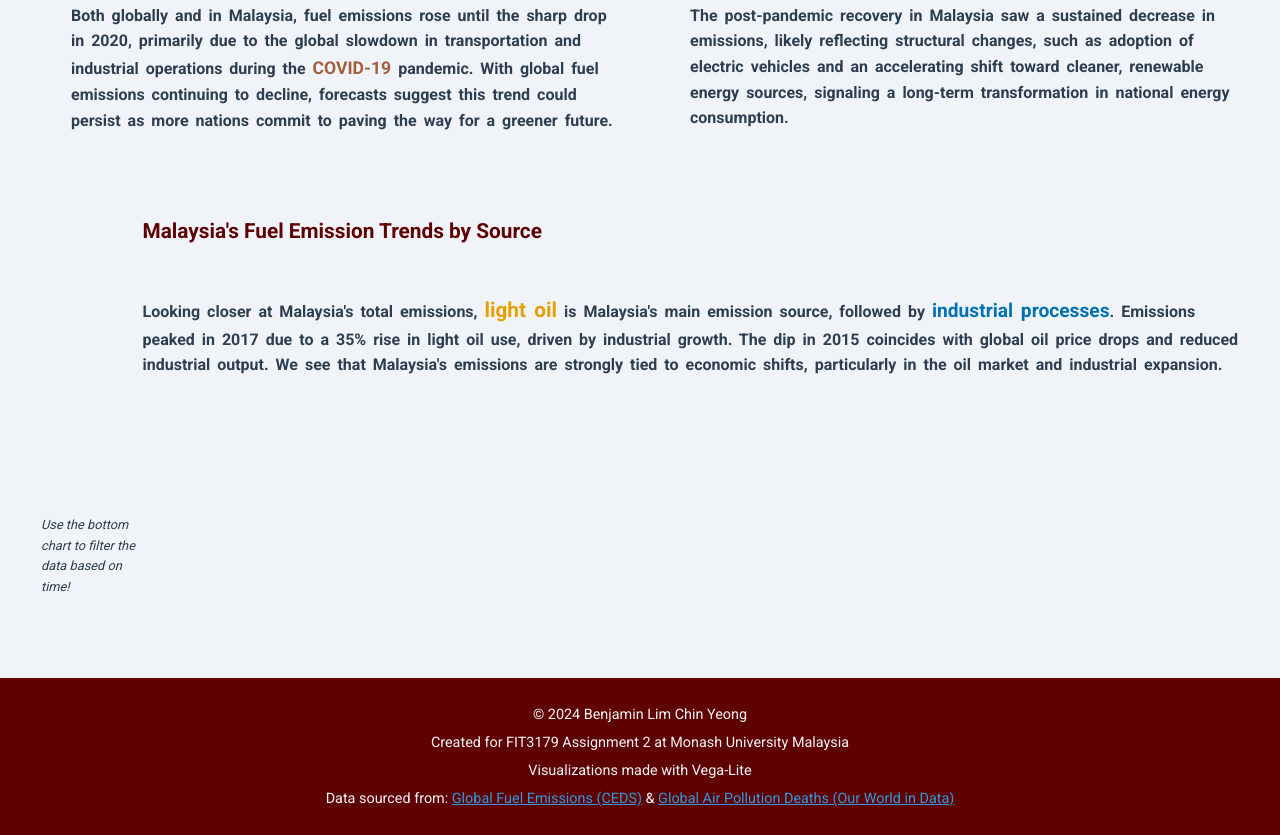
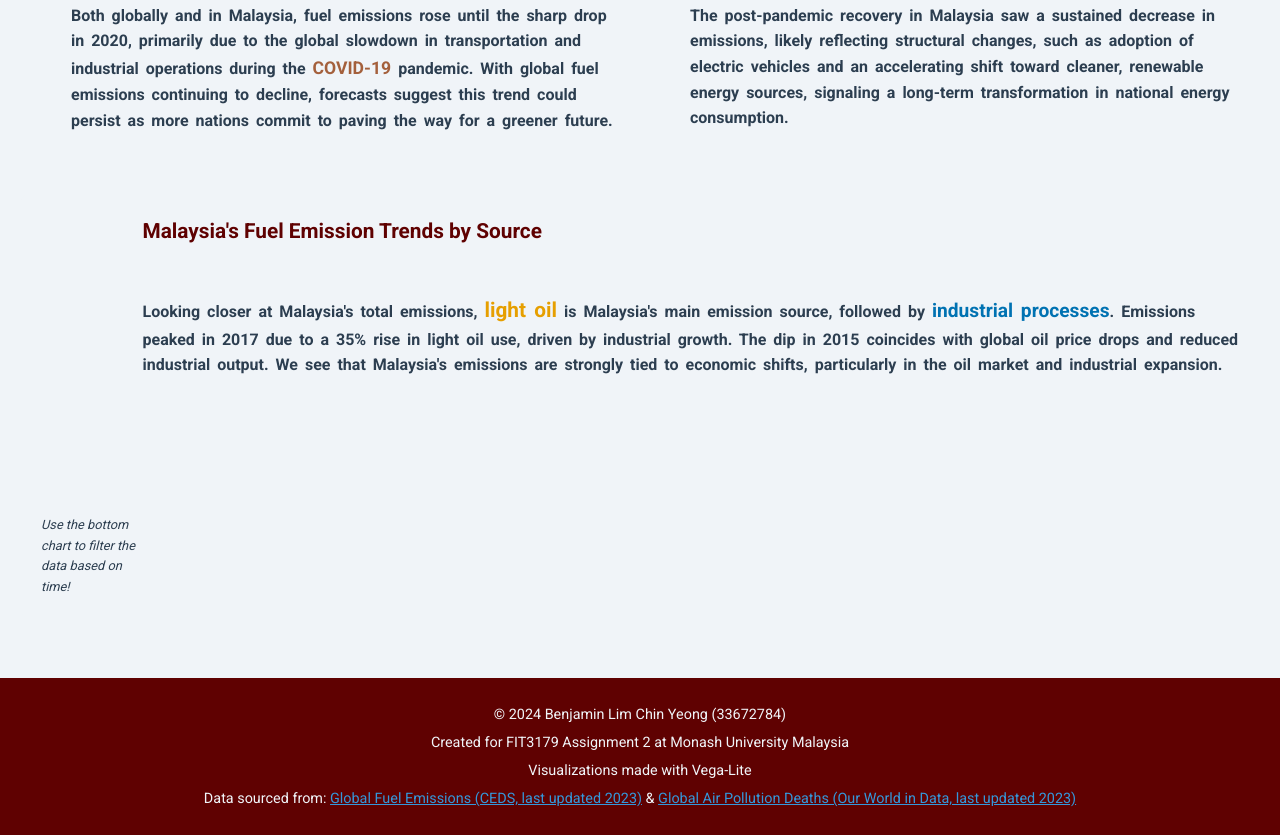
Before and after one commit to BenjyLimmy/FIT3179, a plain HTML site: page index.html in a window 1280 px wide. Shown: the part 3222-4057 px from the top of the page. Drawn offline with nearby package versions, Linux system fonts and the light colour scheme; a script that the page names is missing.

Commit message:
Update footer

```diff
--- a/index.html
+++ b/index.html
@@ -240,7 +240,7 @@
     </div>
 
     <div class="footer">
-      <p class="p-footer">&copy; 2024 Benjamin Lim Chin Yeong</p>
+      <p class="p-footer">&copy; 2024 Benjamin Lim Chin Yeong (33672784)</p>
       <p class="p-footer">
         Created for FIT3179 Assignment 2 at Monash University Malaysia
       </p>
@@ -249,12 +249,12 @@
         Data sourced from:
         <a
           href="https://github.com/owid/owid-datasets/tree/master/datasets/Air%20pollution%20emissions%20by%20fuel%20(CEDS%2C%202022)"
-          >Global Fuel Emissions (CEDS)</a
+          >Global Fuel Emissions (CEDS, last updated 2023)</a
         >
         &
         <a
           href="https://github.com/asnakhader/DVA-Energy/blob/main/death-rates-from-air-pollution.csv"
-          >Global Air Pollution Deaths (Our World in Data)</a
+          >Global Air Pollution Deaths (Our World in Data, last updated 2023)</a
         >
       </p>
     </div>
```
